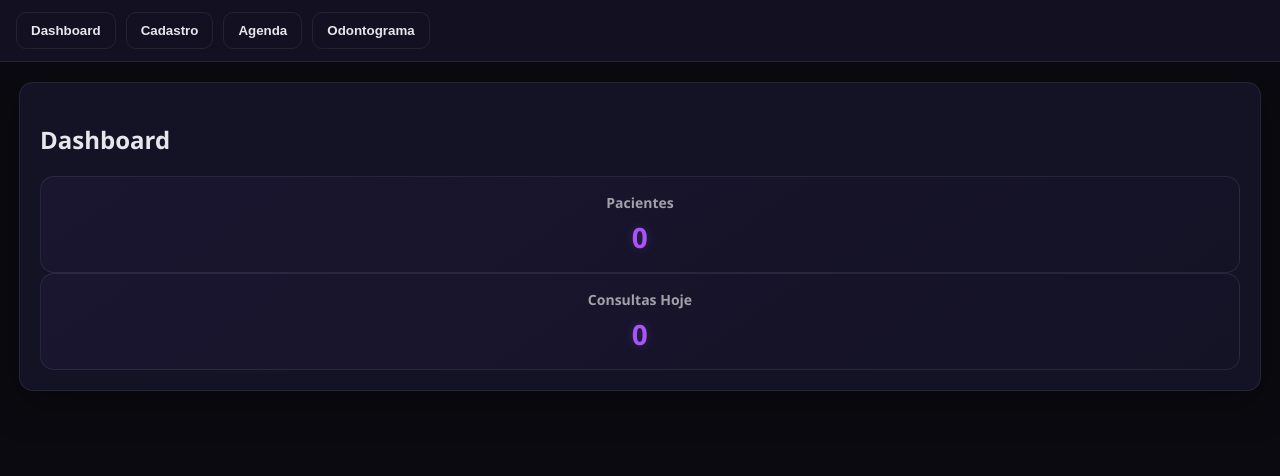
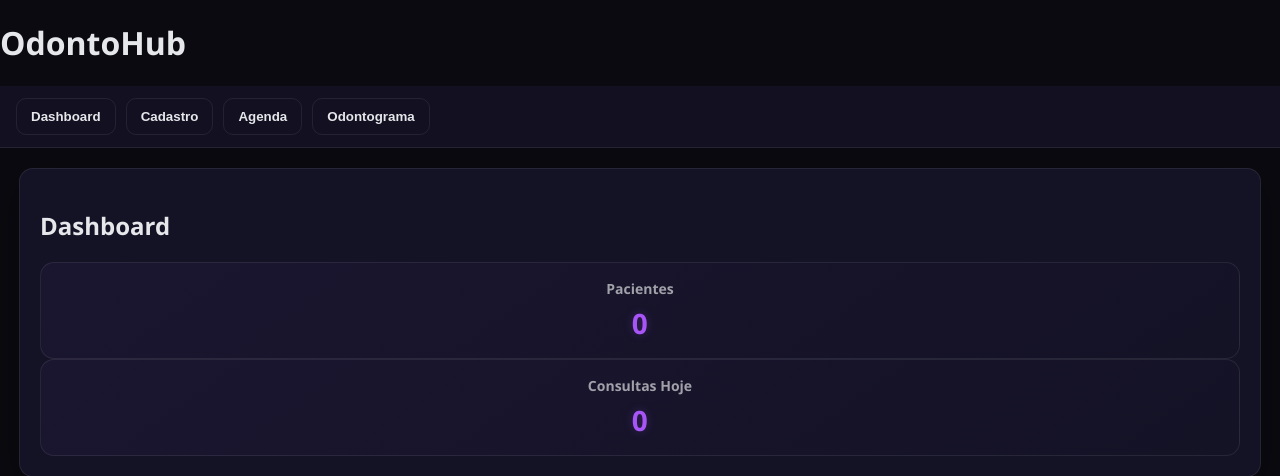
Before and after one commit to devPedro17/sistema-odontologico, a Flask app: page / in a window 1280 px wide. Shown: the top 476 px of the page. Run offline with Flask 3, Linux system fonts and the light colour scheme; data that the repository does not hold is empty.

Commit message:
Atualiza nome do sistema para OdontoHub

```diff
--- a/templates/index.html
+++ b/templates/index.html
@@ -3,7 +3,10 @@
   <head>
     <meta charset="UTF-8" />
     <meta name="viewport" content="width=device-width, initial-scale=1.0" />
-    <title>OdontoHub</title>
+    <header>
+      <h1>OdontoHub</h1>
+    </header>
+    <title>OdontoHub | Dashboard</title>
 
     <link
       rel="stylesheet"
```
